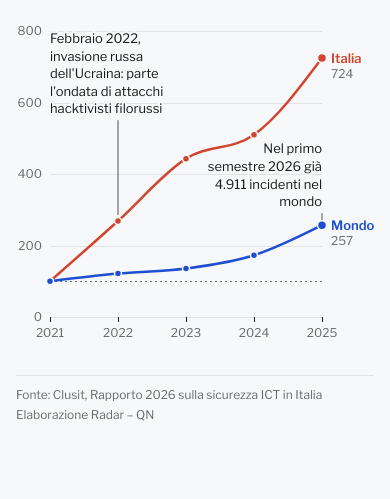
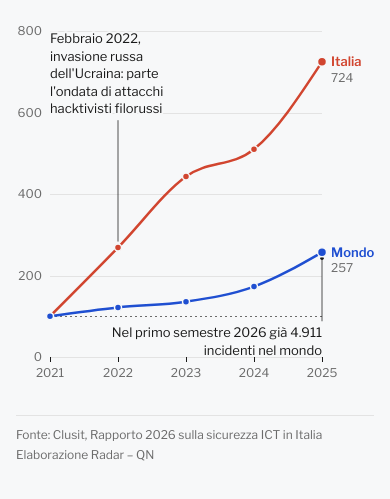
Before and after one commit to lorenzobuonarosa/cyberattacchi, a plain HTML site: page crescita/index.html in a window 390 px wide. Shown: the part 261-760 px from the top of the page. Drawn offline with nearby package versions, Linux system fonts and the light colour scheme.

Commit message:
Mobile: annotazione Mondo spostata sotto l'indice 100, margine sinistro DDoS
Co-Authored-By: Claude Opus 5.5 <noreply@anthropic.com>
Claude-Session: https://claude.ai/code/session_01UxLrDgt1q22ZkmpjSmd6MM

```diff
--- a/crescita/index.html
+++ b/crescita/index.html
@@ -72,7 +72,7 @@
     R.responsive(host, function (W, phase) {
       var narrow = R.isNarrow(W);
       var m = { top: 14, right: narrow ? 52 : 70, bottom: 30, left: 34 };
-      var H = narrow ? 330 : 380;
+      var H = narrow ? 370 : 380;
       var w = W - m.left - m.right, h = H - m.top - m.bottom;
 
       var x = d3.scaleLinear().domain([first.anno, last.anno]).range([0, w]);
@@ -126,16 +126,25 @@
           an.select("path").attr("d", "M" + (bb1.x + 4) + "," + (bb1.y + bb1.height + 4) + "H" + ax + "V" + (ay - 6));
         }
       }
-      // 2) Mondo 2025: testo tra le due linee, a destra
+      // 2) Mondo 2025. Desktop: testo tra le due linee, sopra il punto.
+      //    Mobile: lo spazio tra le linee non basta, il testo va nella fascia libera sotto l'indice 100
+      //    e una linea sale fino al punto.
       var pm = MO.pts[MO.pts.length - 1];
       var mx = x(pm.anno), my = y(pm.idx);
       var t2 = an.append("text").attr("x", mx).attr("y", 0).attr("text-anchor", "end")
         .text("Nel primo semestre 2026 già 4.911 incidenti nel mondo")
-        .call(R.wrap, narrow ? 116 : 150);
+        .call(R.wrap, narrow ? w - 8 : 150);
       var bb2 = t2.node().getBBox();
-      // l'ultima riga del testo poggia 14px sopra il punto
-      t2.attr("transform", "translate(0," + (my - 16 - (bb2.y + bb2.height)) + ")");
-      an.append("line").attr("x1", mx).attr("x2", mx).attr("y1", my - 12).attr("y2", my - 5);
+      if (narrow) {
+        var y100 = y(100), top2 = y100 + 8;
+        t2.attr("transform", "translate(0," + (top2 - bb2.y) + ")");
+        an.append("line").attr("x1", mx).attr("x2", mx).attr("y1", top2 - 3).attr("y2", my + 6);
+        an.append("circle").attr("cx", mx).attr("cy", my + 6).attr("r", 1.75);
+      } else {
+        // l'ultima riga del testo poggia 14px sopra il punto
+        t2.attr("transform", "translate(0," + (my - 16 - (bb2.y + bb2.height)) + ")");
+        an.append("line").attr("x1", mx).attr("x2", mx).attr("y1", my - 12).attr("y2", my - 5);
+      }
       R.enter(an, phase, function (s) { s.style("opacity", 0); }, function (s) { s.style("opacity", 1); }, R.DUR * 0.6);
 
       // ---- linee ----
```
Also changed, not shown: ddos/index.html (+1 -1 lines).
